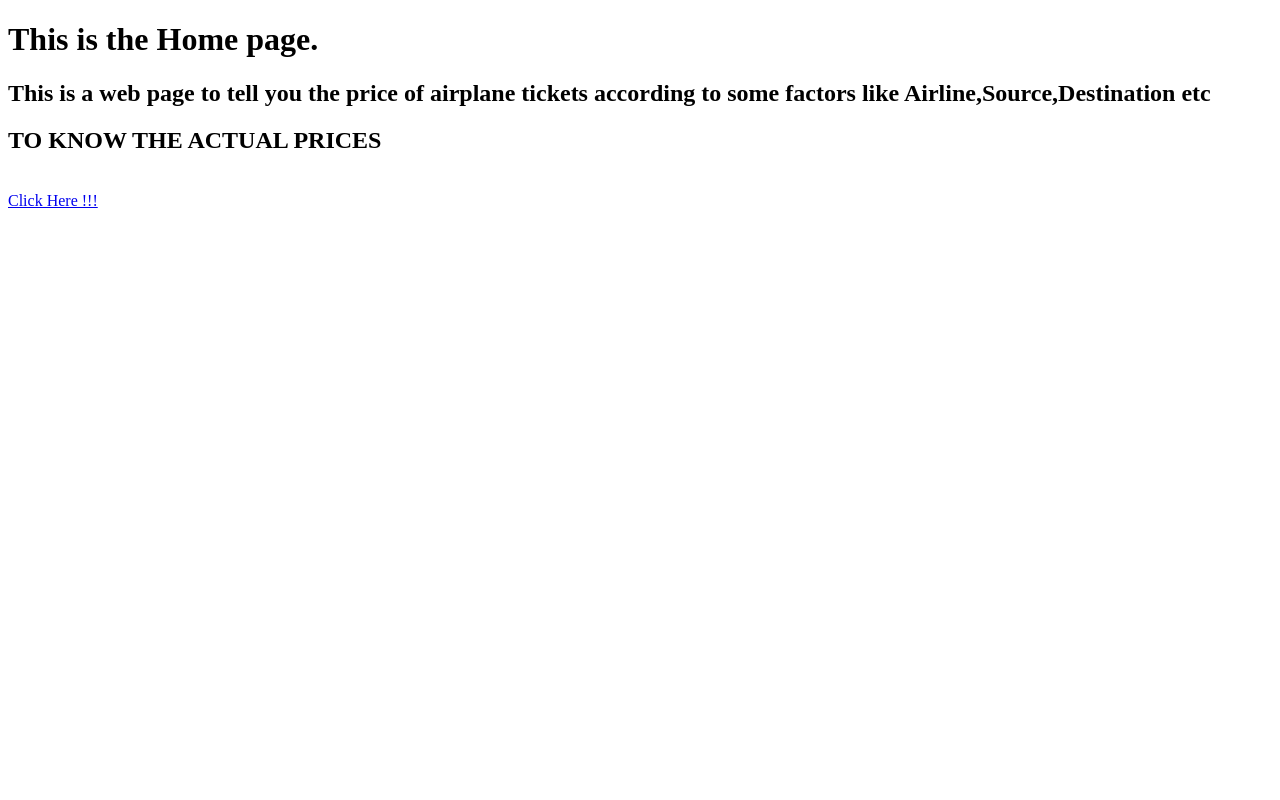
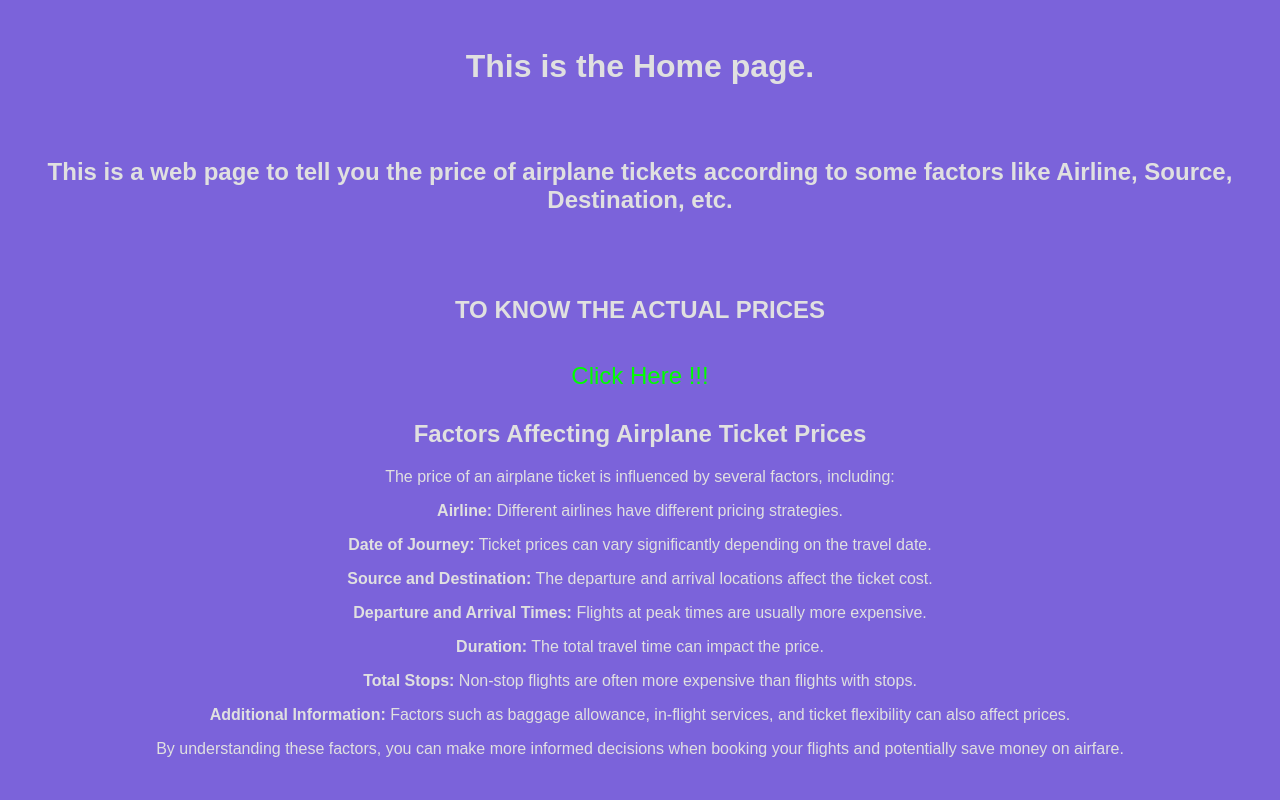
Before and after one commit to Kali414/Flight-ticket-predictor, a Flask app: page / in a window 1280 px wide. Run offline with Flask 3, Linux system fonts and the light colour scheme; parts of the project's set-up code (start-up, migrations or seed data) failed here and were passed over.

Commit message:
Changes in css

```diff
--- a/templates/home.html
+++ b/templates/home.html
@@ -1,11 +1,59 @@
-{% extends "layout.html" %}
-
-{% block contain %}
-<p><h2>This is a web page to tell you the price of airplane tickets according
-    to some factors like Airline,Source,Destination etc</h2></p>
-<div>
-    <h2>TO KNOW THE ACTUAL PRICES</h2>
-    <br>
-    <a href="{{ url_for('predict')}}">Click Here !!!</a>
-</div>
-{% endblock contain %}
+<!DOCTYPE html>
+<html lang="en">
+<head>
+    <meta charset="UTF-8">
+    <meta name="viewport" content="width=device-width, initial-scale=1.0">
+    <title>{{ Title }}</title>
+    <style>
+        body {
+            background-color: #7b63da;
+            color: #e0e0e0;
+            font-family: Arial, sans-serif;
+            display: flex;
+            justify-content: center;
+            align-items: center;
+            height: 100vh;
+            margin: 0;
+            flex-direction: column;
+            text-align: center;
+        }
+        a {
+            color: #00ff00;
+            text-decoration: none;
+            font-size: 1.5em; /* Increase the font size */
+        }
+        a:hover {
+            text-decoration: underline;
+        }
+        h1, h2 {
+            color: #e0e0e0;
+        }
+        div {
+            margin-top: 10px;
+        }
+    </style>
+</head>
+<body>
+    <h1>This is the {{ Title }} page.</h1>
+    <p>
+        <h2>This is a web page to tell you the price of airplane tickets according to some factors like Airline, Source, Destination, etc.</h2>
+    </p>
+    <div>
+        <h2>TO KNOW THE ACTUAL PRICES</h2>
+        <br>
+        <a href="{{ url_for('predict') }}">Click Here !!!</a>
+    </div>
+    <div>
+        <h2>Factors Affecting Airplane Ticket Prices</h2>
+        <p>The price of an airplane ticket is influenced by several factors, including:</p>
+        <p><strong>Airline:</strong> Different airlines have different pricing strategies.</p>
+        <p><strong>Date of Journey:</strong> Ticket prices can vary significantly depending on the travel date.</p>
+        <p><strong>Source and Destination:</strong> The departure and arrival locations affect the ticket cost.</p>
+        <p><strong>Departure and Arrival Times:</strong> Flights at peak times are usually more expensive.</p>
+        <p><strong>Duration:</strong> The total travel time can impact the price.</p>
+        <p><strong>Total Stops:</strong> Non-stop flights are often more expensive than flights with stops.</p>
+        <p><strong>Additional Information:</strong> Factors such as baggage allowance, in-flight services, and ticket flexibility can also affect prices.</p>
+        <p>By understanding these factors, you can make more informed decisions when booking your flights and potentially save money on airfare.</p>
+    </div>
+</body>
+</html>
--- a/templates/layout.html
+++ /dev/null
@@ -1,13 +0,0 @@
-<!DOCTYPE html>
-<html lang="en">
-<head>
-    <meta charset="UTF-8">
-    <meta name="viewport" content="width=device-width, initial-scale=1.0">
-    <title>{{ Title }}</title>
-</head>
-<body>
-    <h1>This is the {{ Title }} page.</h1>
-    {% block contain %}
-    {% endblock contain %}
-</body>
-</html>
```
Also changed, not shown: templates/prediction.html (+71 -5 lines), 1 other file.
